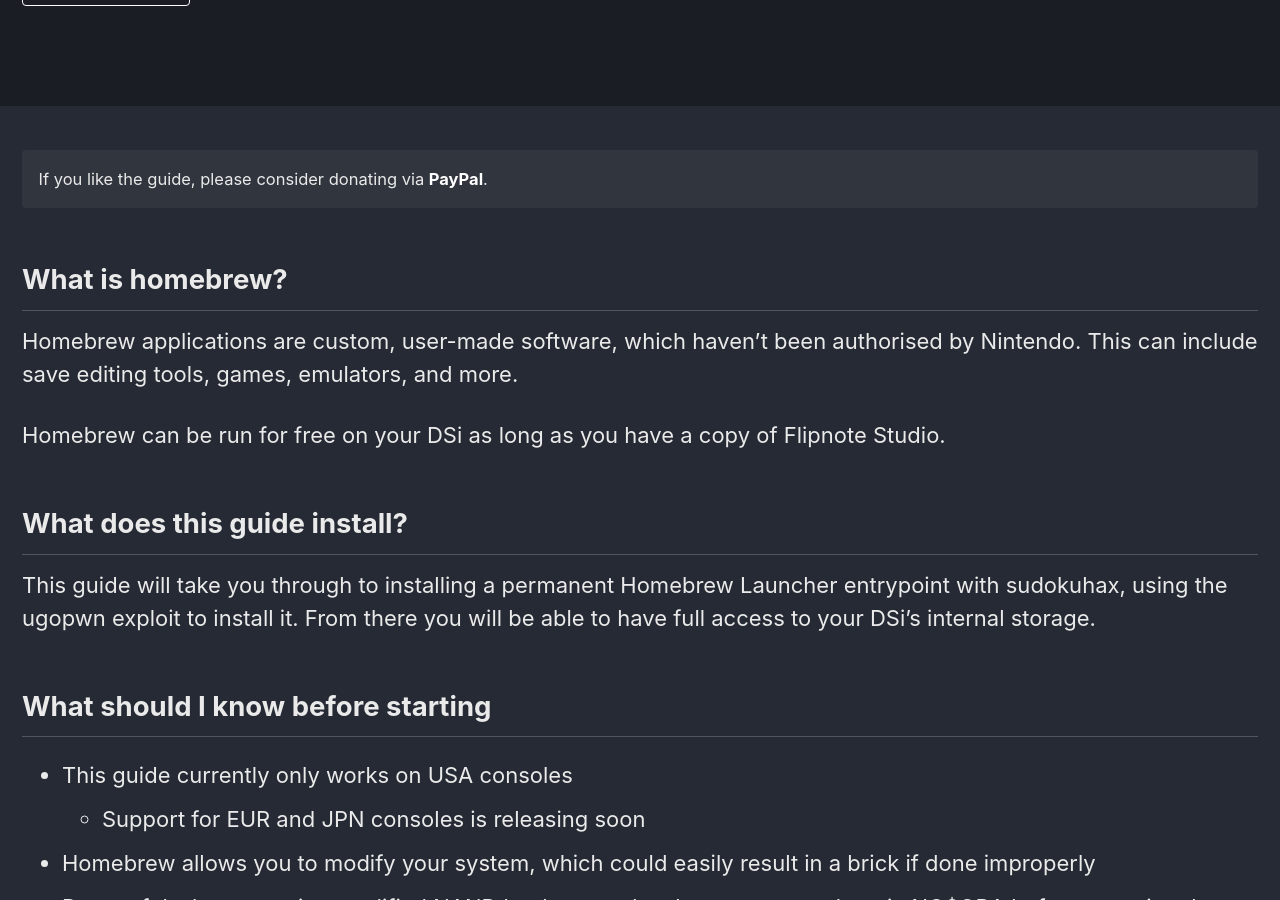
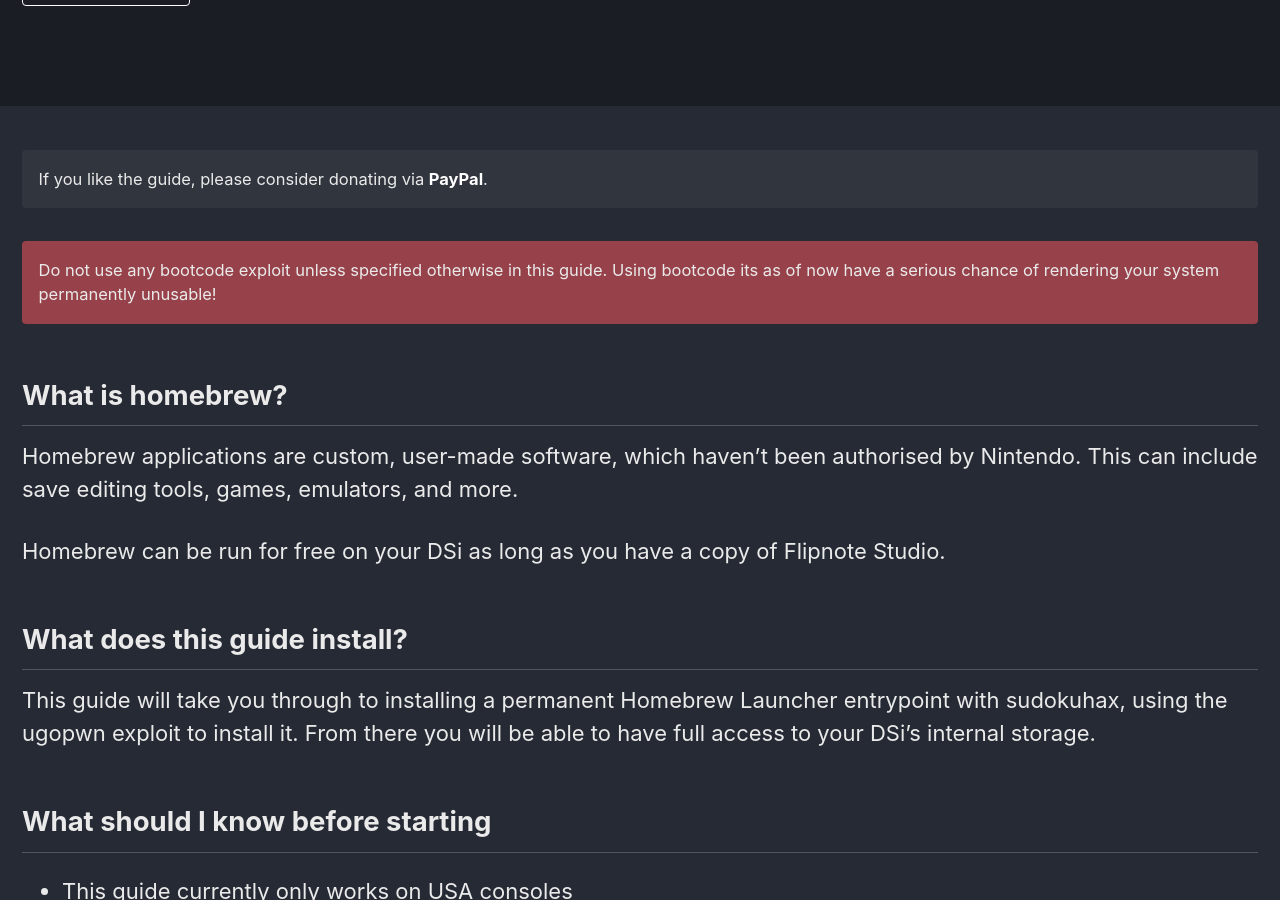
Before and after one commit to emiyl/dsi.cfw.guide-archive, a Jekyll site: the page built from index.md, in a window 1280 px wide and 900 px high, scrolled down 375 px. Built offline with Jekyll 4.4.1, drawn with Linux system fonts in a browser that asks for light colours; nearby versions of some CDN libraries.

Commit message:
Update index.md

```diff
--- a/index.md
+++ b/index.md
@@ -8,6 +8,9 @@
   cta_label: "Get Started"
   cta_url: /guide/preparing-your-sd-card/
 ---
+
+Do not use any bootcode exploit unless specified otherwise in this guide. Using bootcode its as of now have a serious chance of rendering your system permanently unusable!
+{: .notice--danger}
 
 ## What is homebrew?
 
```
